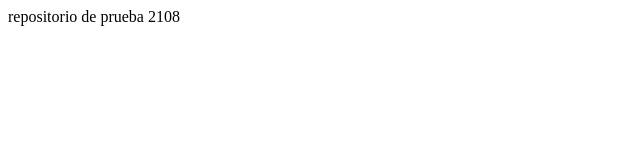
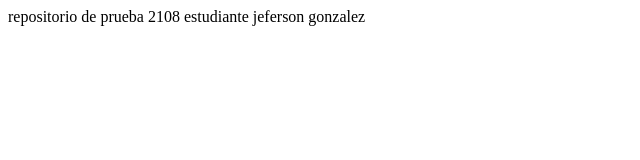
Before and after one commit to jefersonsteve/unad2018, a plain HTML site: page index.html in a window 1280 px wide. Shown: the whole page, without its empty margins (0-640 px from the left). Drawn offline with Linux system fonts and the light colour scheme.

Commit message:
cambio 2
nombre estudiante

```diff
--- a/index.html
+++ b/index.html
@@ -4,5 +4,6 @@
 </head>
 <body>
 repositorio de prueba 2108
+estudiante jeferson gonzalez
 </body>
 </html>
```
